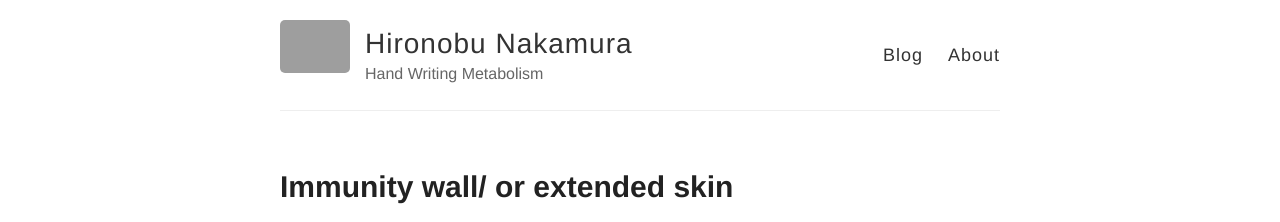
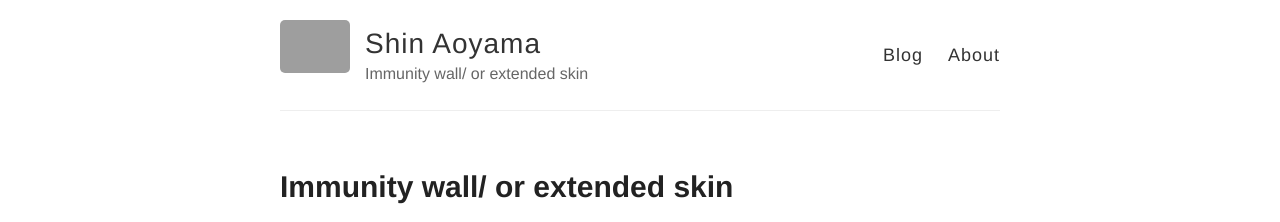
Before and after one commit to thinao/thinao.github.io, a Jekyll site: the page bha6_final_presentation.html, which Jekyll copies as it is, in a window 1280 px wide. Shown: the top 222 px of the page. Built offline with Jekyll 4.4.1, drawn with Linux system fonts in a browser that asks for light colours; grey boxes are pictures that could not be loaded.

Commit message:
Update and rename test1.html to bha6_final_presentation.html

```diff
--- a/test1.html
+++ b/bha6_final_presentation.html
@@ -15,7 +15,7 @@
     <![endif]-->
 
     <link rel="stylesheet" type="text/css" href="/style.css" />
-    <link rel="alternate" type="application/rss+xml" title="Hironobu Nakamura - Hand Writing Metabolism" href="/feed.xml" />
+    <link rel="alternate" type="application/rss+xml" title="Shin Aoyama - Immunity wall/ or extended skin" href="/feed.xml" />
 
     <!-- Created with Jekyll Now - http://github.com/barryclark/jekyll-now -->
   </head>
@@ -27,8 +27,8 @@
           <a href="/" class="site-avatar"><img src="https://raw.githubusercontent.com/barryclark/jekyll-now/master/images/jekyll-logo.png" /></a>
 
           <div class="site-info">
-            <h1 class="site-name"><a href="/">Hironobu Nakamura</a></h1>
-            <p class="site-description">Hand Writing Metabolism</p>
+            <h1 class="site-name"><a href="/">Shin Aoyama</a></h1>
+            <p class="site-description">Immunity wall/ or extended skin</p>
           </div>
 
           <nav>
```
